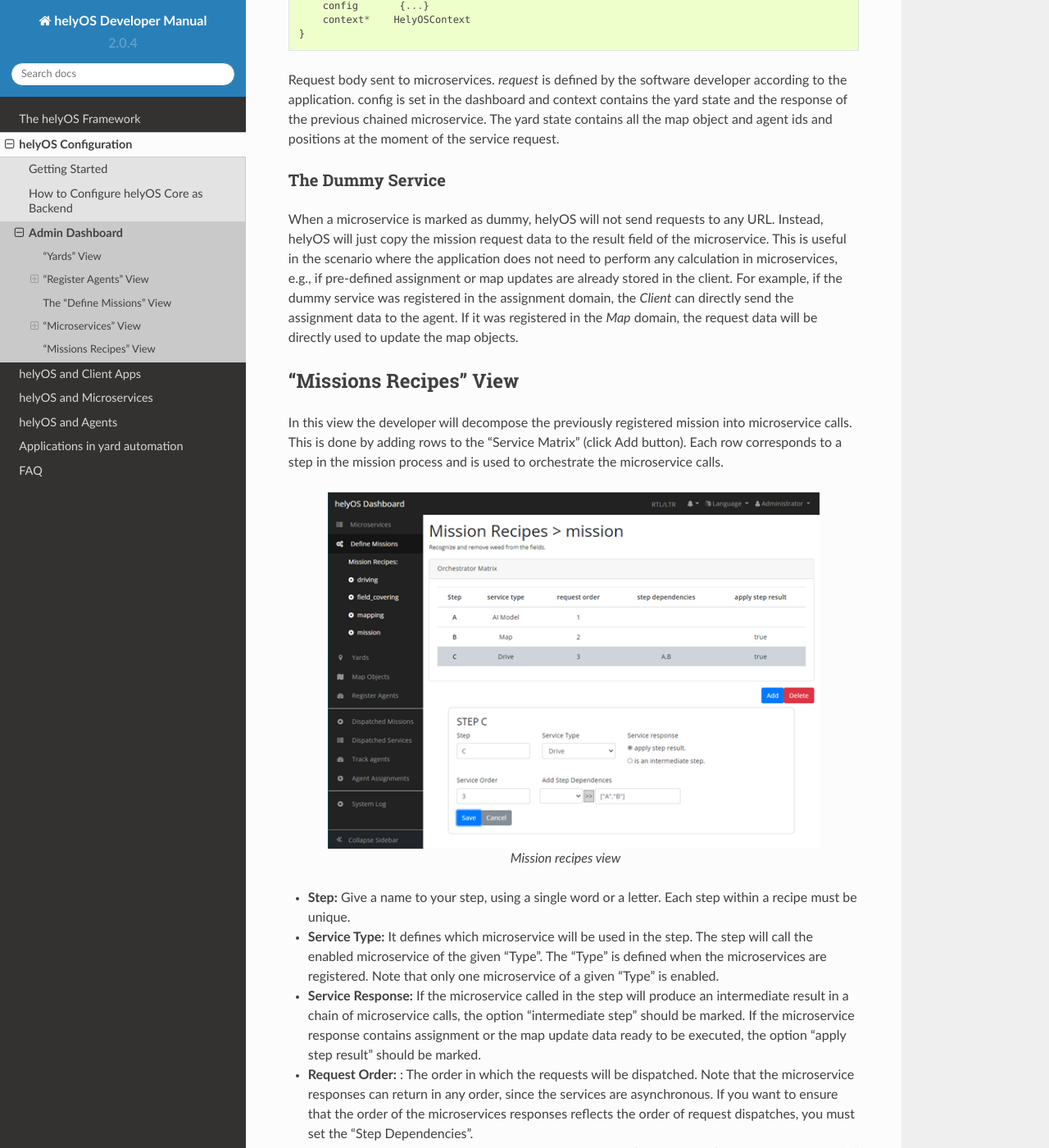
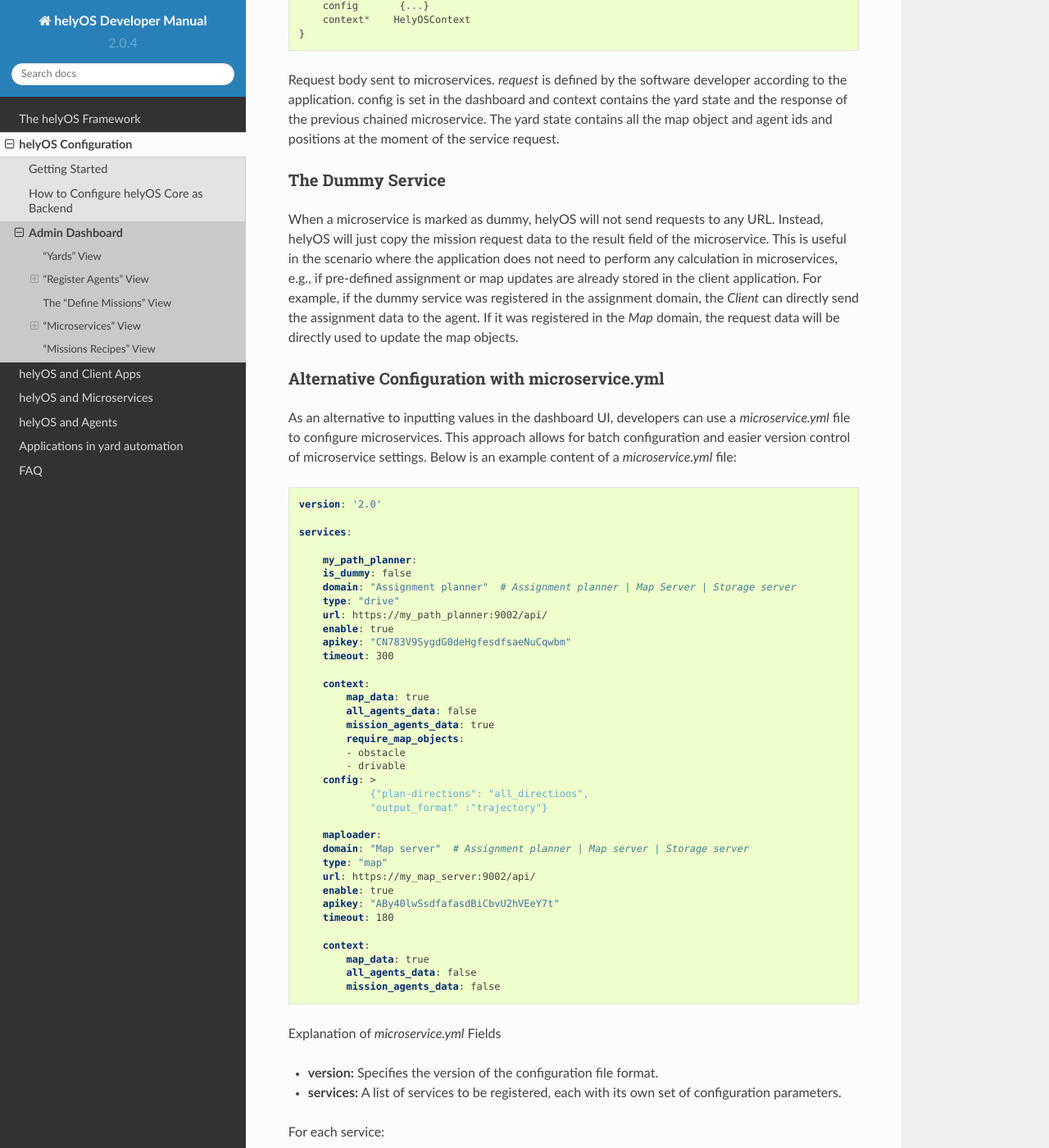
Before and after one commit to helyOSFramework/helyos-documentation, a Sphinx documentation site: the page built from docs/source/2-helyos-configuration/admin-dashboard.rst, in a window 1280 px wide and 1400 px high, scrolled down 5138 px. Shown: the whole window at 82% size. Built offline with Sphinx 7.4.7 and the Read the Docs theme 2.0.0, drawn with Linux system fonts in a browser that asks for light colours; some of the changed text lies outside the part shown.

Commit message:
describe microservice.yml

```diff
--- a/docs/source/2-helyos-configuration/admin-dashboard.rst
+++ b/docs/source/2-helyos-configuration/admin-dashboard.rst
@@ -141,8 +141,81 @@
 ^^^^^^^^^^^^^^^^^
 When a microservice is marked as dummy, helyOS will not send requests to any URL. Instead, helyOS will just copy the mission request data to the result field of the microservice.
 This is useful in the scenario where the application does not need to perform any calculation in microservices, e.g., if pre-defined assignment or map updates are already
-stored in the client.  For example, if the dummy service was registered in the assignment domain, the *Client* can directly send the assignment data to the agent.
+stored in the client application.  For example, if the dummy service was registered in the assignment domain, the *Client* can directly send the assignment data to the agent.
 If it was registered in the *Map* domain, the request data will be directly used to update the map objects.
+
+
+
+Alternative Configuration with microservice.yml
+^^^^^^^^^^^^^^^^^^^^^^^^^^^^^^^^^^^^^^^^^^^^^^^
+
+As an alternative to inputting values in the dashboard UI, developers can use a `microservice.yml` file to configure microservices. This approach allows for batch configuration and easier version control of microservice settings. Below is an example content of a `microservice.yml` file:
+
+.. code:: yaml
+
+    version: '2.0'
+
+    services:
+
+        my_path_planner:
+        is_dummy: false
+        domain: "Assignment planner"  # Assignment planner | Map Server | Storage server
+        type: "drive"
+        url: https://my_path_planner:9002/api/
+        enable: true
+        apikey: "CN783V9SygdG0deHgfesdfsaeNuCqwbm"
+        timeout: 300
+
+        context:
+            map_data: true
+            all_agents_data: false
+            mission_agents_data: true
+            require_map_objects:
+            - obstacle
+            - drivable
+        config: >
+                {"plan-directions": "all_directions",
+                "output_format" :"trajectory"}
+
+        maploader:
+        domain: "Map server"  # Assignment planner | Map server | Storage server
+        type: "map"
+        url: https://my_map_server:9002/api/
+        enable: true
+        apikey: "ABy40lwSsdfafasdBiCbvU2hVEeY7t"
+        timeout: 180
+
+        context:
+            map_data: true
+            all_agents_data: false
+            mission_agents_data: false
+
+
+
+Explanation of `microservice.yml` Fields
+
+- **version:** Specifies the version of the configuration file format.
+- **services:** A list of services to be registered, each with its own set of configuration parameters.
+
+For each service:
+
+- **is_dummy:** Boolean indicating if the service is a dummy.
+- **domain:** Specifies the domain of the service (Assignment planner, Map Server, Storage server).
+- **type:** The type of functionality the microservice provides.
+- **url:** The complete URL for the microservice, including protocol and port.
+- **enable:** Boolean to enable or disable the microservice.
+- **apikey:** API key for authenticating the service.
+- **timeout:** The maximum amount of time (in seconds) the system will wait for a response.
+- **context:** Contextual data that the microservice might need:
+
+    - **map_data:** Boolean indicating if map data is required.
+    - **all_agents_data:** Boolean indicating if data for all agents is required.
+    - **mission_agents_data:** Boolean indicating if data for mission-specific agents is required.
+    - **require_map_objects:** A list of required map object types (e.g., obstacle, drivable). Default is __all__.
+
+- **config:** A JSON object with fixed parameters to be passed to the microservice.
+
+Using the `microservice.yml` file allows for streamlined and consistent setup of microservices, facilitating easier management and deployment.
 
 
 .. _mission-recipes-view:
```
